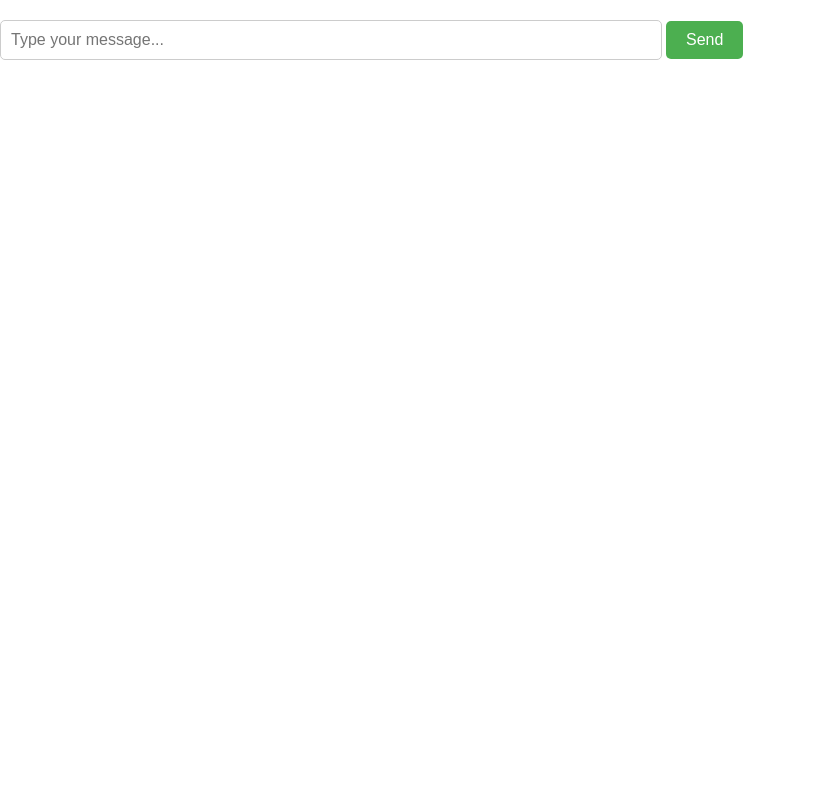
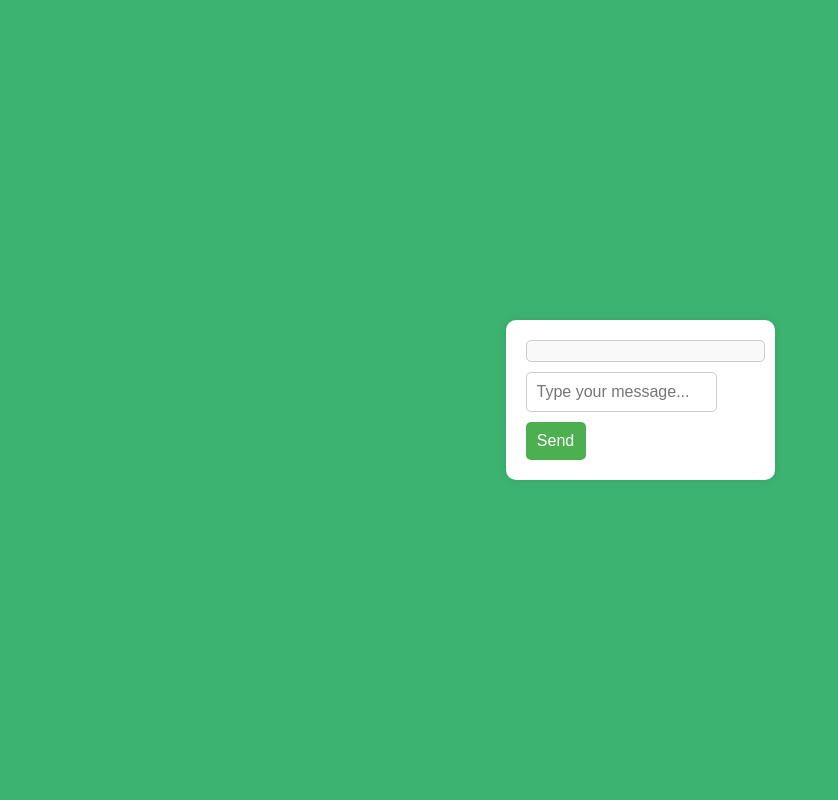
Before and after one commit to VangavarapuAnitha/chatbotwithflask, a Flask app: page / in a window 1280 px wide. Shown: the whole page, without its empty margins (0-838 px from the left). Run offline with Flask 3, Linux system fonts and the light colour scheme.

Commit message:
css styles applied

```diff
--- a/templates/index.html
+++ b/templates/index.html
@@ -1,4 +1,3 @@
-<!-- index.html -->
 <!DOCTYPE html>
 <html lang="en">
   <head>
@@ -12,31 +11,47 @@
       html {
         margin: 0;
         padding: 0;
+        background-color: mediumseagreen;
+      }
+
+      /* Center the chatbot interface */
+      .container {
+        display: flex;
+        justify-content: center;
+        align-items: center;
+        height: 100vh; /* Adjust as needed */
+        flex-direction: column; /* Align items vertically */
       }
 
       /* Container styles */
       .chat-container {
-        align-items: center;
+        display: flex;
+        flex-direction: column; /* Align items vertically */
         max-width: 800px;
-        margin: 0 auto;
+        margin: 20px auto; /* Add margin top and bottom */
         padding: 20px;
+        background-color: #fff; /* White background */
+        border-radius: 10px;
+        box-shadow: 0 0 10px rgba(0, 0, 0, 0.1); /* Add shadow */
       }
 
       /* Input field styles */
       input {
-        width: 50%;
+        width: calc(100% - 60px); /* Adjust input width */
         padding: 10px;
         border: 1px solid #ccc;
         border-radius: 5px;
         font-size: 16px;
         outline: none;
+        margin-bottom: 10px; /* Add margin bottom */
       }
 
       /* Button styles */
       button {
+        width: 60px; /* Set button width */
         background-color: #4caf50;
         color: white;
-        padding: 10px 20px;
+        padding: 10px 0; /* Adjust padding */
         border: none;
         border-radius: 5px;
         cursor: pointer;
@@ -50,7 +65,16 @@
 
       /* Chat log styles */
       .chat-log {
-        margin-top: 20px;
+        flex: 1; /* Take remaining space */
+        max-height: calc(100vh - 240px); /* Adjust maximum height */
+        overflow-y: auto; /* Add scrollbar when content exceeds maximum height */
+        padding: 10px;
+        border: 1px solid #ccc;
+        border-radius: 5px;
+        background-color: #f9f9f9; /* Add background color */
+        width: 95%;
+        text-align: center;
+        margin-bottom: 10px; /* Add margin bottom */
       }
 
       /* Animation */
@@ -66,8 +90,9 @@
       .fade-in {
         animation: fadeIn 0.5s ease;
       }
+
       .user-message {
-        width: 50%;
+        width: 100%;
         background-color: #dcf8c6; /* Light green background */
         color: #000; /* Black text */
         border-radius: 10px;
@@ -79,7 +104,7 @@
 
       /* Chatbot response styles */
       .chatbot-response {
-        width: 50%;
+        width: 100%;
         background-color: #eaeaea; /* Light gray background */
         color: #000; /* Black text */
         border-radius: 10px;
@@ -115,7 +140,8 @@
     </style>
   </head>
   <body>
-    <div id="chat-container">
+    <div class="container">
+      <div class="chat-container">
         <div id="chat-log" class="chat-log"></div>
         <input
           type="text"
@@ -123,6 +149,7 @@
           placeholder="Type your message..."
         />
         <button onclick="sendMessage()">Send</button>
+      </div>
     </div>
     <script>
       function sendMessage() {
@@ -151,6 +178,8 @@
             chatbotResponse.textContent = "Chatbot: " + response;
             chatLog.appendChild(userMessage);
             chatLog.appendChild(chatbotResponse);
+            // Scroll to the bottom of chat log
+            chatLog.scrollTop = chatLog.scrollHeight;
             document.getElementById("message-input").value = "";
           }
         };
```
Also changed, not shown: static/spmvv-logo.jpg (added). Lines whose indentation alone changed are shown as unchanged.
